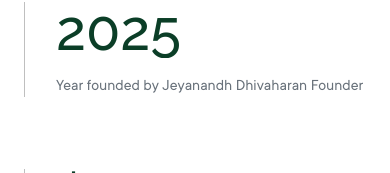
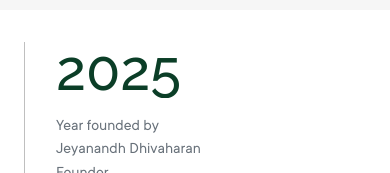
Before and after one commit to CodeWhiz-101/Jcult, a Next.js app: page / in a window 390 px wide. Shown: the part 1395-1568 px from the top of the page. Built offline with nearby package versions, Linux system fonts and the light colour scheme.

Commit message:
chore: force vercel rebuild

```diff
--- a/src/app/page.tsx
+++ b/src/app/page.tsx
@@ -286,7 +286,15 @@ function AnimatedGreenSection() {
   }, [isVisible]);
 
   return (
-    <section ref={sectionRef}  className="bg-primary pt-20 md:pt-16 py-12 md:py-16 lg:py-24 lg:mb-30 xl:h-[1180px]" style={{ color: '#f6f6f6' }}>
+    <section ref={sectionRef}  className="
+  bg-primary
+  pt-10 pb-12
+  md:pt-16 md:pb-16
+  lg:py-24
+  lg:mb-30
+  xl:h-[1180px]
+"
+ style={{ color: '#f6f6f6' }}>
       <div className="container-responsive">
         <div className="flex flex-col lg:flex-row items-start mb-6 md:mb-8">
          <div className="flex-2 mb-2 lg:mb-0 overflow-hidden">
@@ -329,10 +337,11 @@ function AnimatedGreenSection() {
     font-ttcommons
     text-[18px] md:text-[19px] lg:text-[20px]
     leading-[1.5]
-
-
+    mt-4 md:mt-0
+    mb-6 md:mb-0
   "
->  Innovation is the core of our competitive advantage. We tirelessly reimagine our approach
+>
+  Innovation is the core of our competitive advantage. We tirelessly reimagine our approach
   to the markets, systematically enhancing our trading models and execution capabilities to
   generate outsized returns in an ever-changing landscape.
 </p>
@@ -425,7 +434,7 @@ function AnimatedSection() {
  <section
   ref={sectionRef}
   className={`
-    pt-6 pb-2
+    pt-6 pb-12
     md:pt-12 md:pb-14
     bg-[#F6F6F6]
     overflow-hidden
--- a/src/components/features/Stats.tsx
+++ b/src/components/features/Stats.tsx
@@ -110,9 +110,14 @@ export default function Stats({ stats, title, className = "" }: StatsProps) {
                   </div>
                 </div>
 
-                <p className="mt-4 text-[16px] leading-[1.45] text-[#68717A]">
-                  {stat.description}
-                </p>
+               <p className="mt-4 text-[16px] leading-[1.45] text-[#68717A]">
+  {stat.description.split('\n').map((line, i) => (
+    <span key={i} className="block">
+      {line}
+    </span>
+  ))}
+</p>
+
 
                 {stat.subtitle && (
                   <p className="mt-2 text-[15px] text-[#68717A] leading-[1.4]">
```
Also changed, not shown: 1 other file (tests, documents, lock files or other folders).
